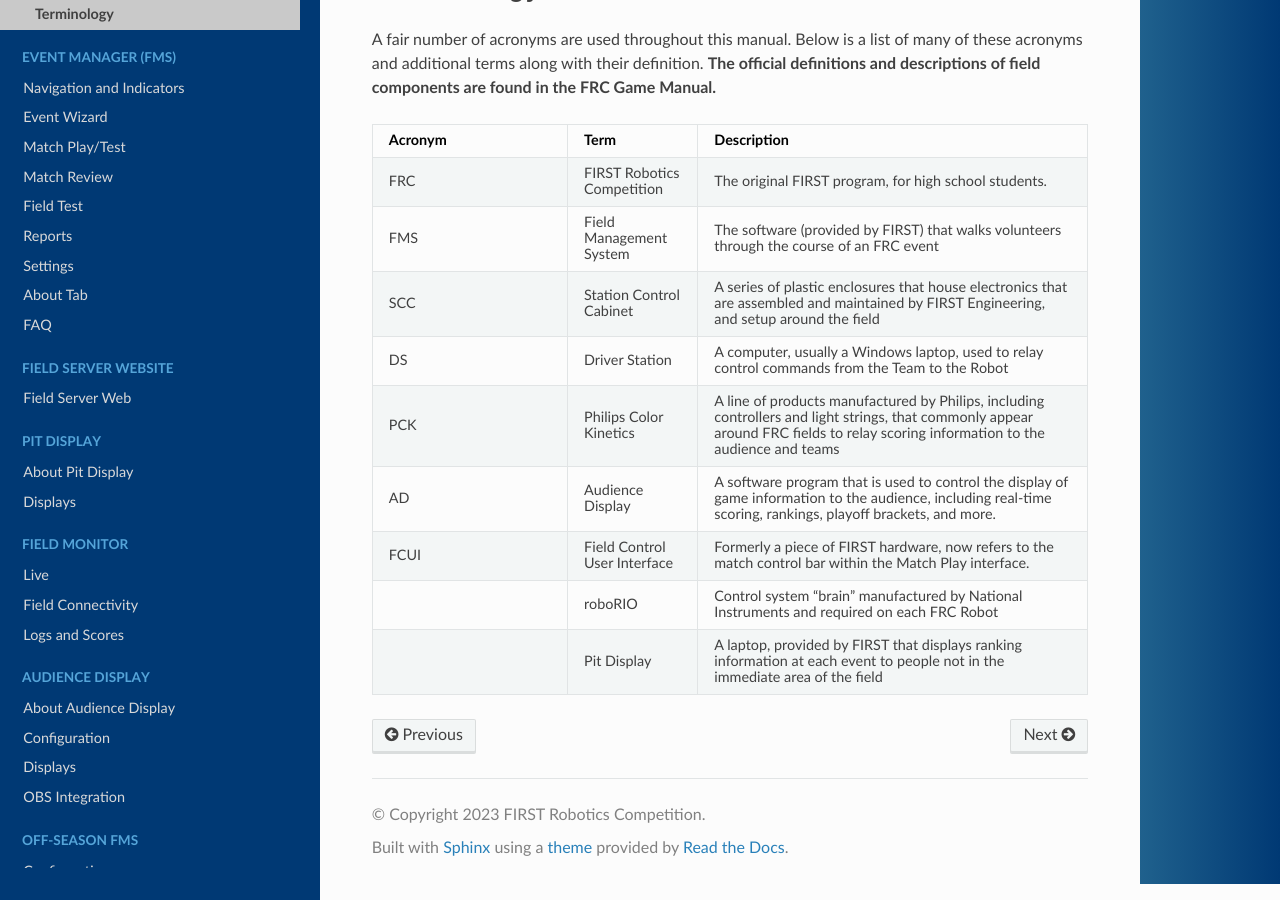
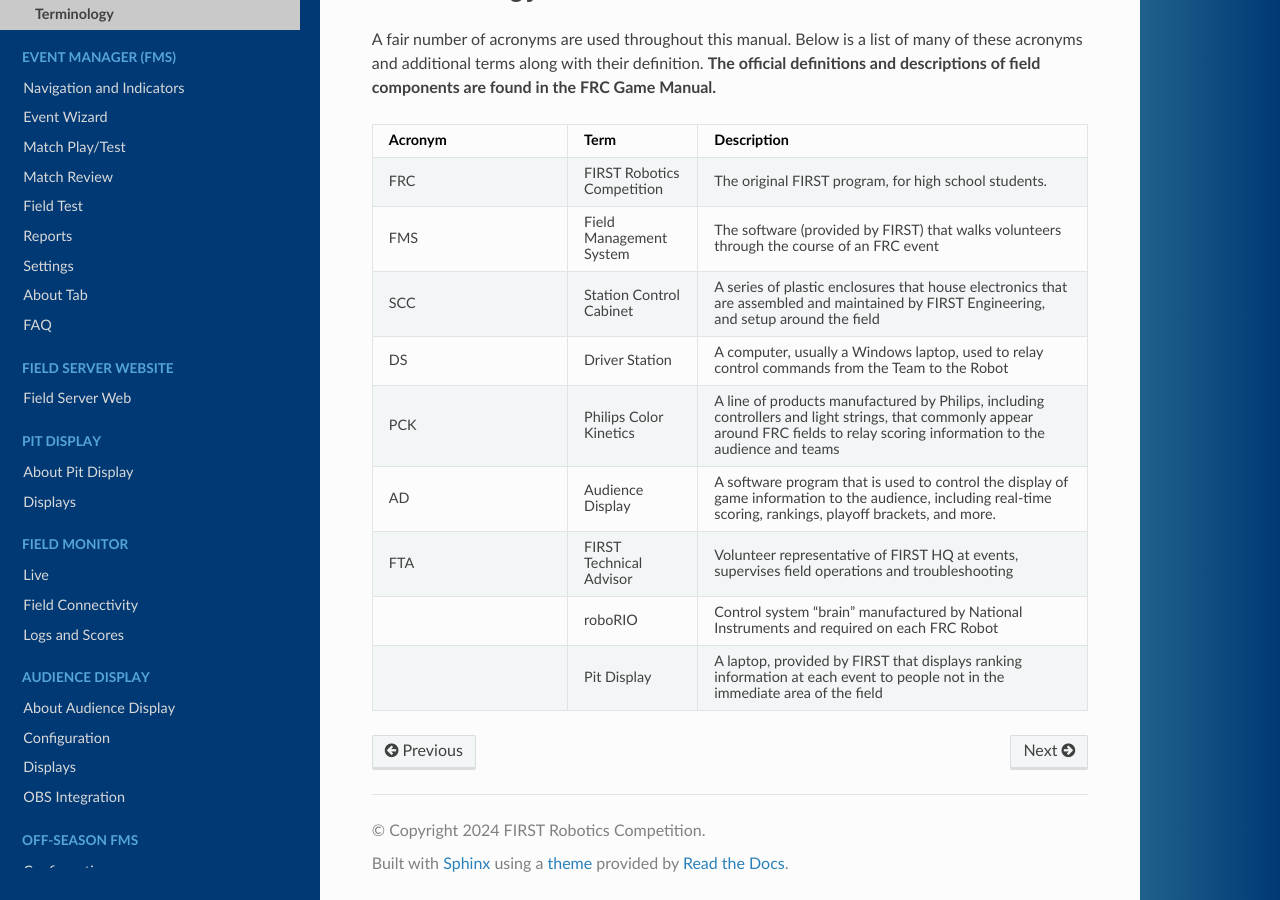
Before and after one commit to FIRSTRobotics/fms-manual, a Sphinx documentation site: the page built from source/overview-key-terminology/terminology.rst, in a window 1280 px wide and 900 px high, scrolled down 192 px. Built offline with Sphinx 7.4.7 and the Read the Docs theme 2.0.0, drawn with Linux system fonts in a browser that asks for light colours.

Commit message:
2024 Init

```diff
--- a/source/conf.py
+++ b/source/conf.py
@@ -18,11 +18,11 @@
 # -- Project information -----------------------------------------------------
 
 project = 'Field Management System Manual'
-copyright = '2023 FIRST Robotics Competition'
+copyright = '2024 FIRST Robotics Competition'
 author = 'FIRST'
 
 # The full version, including alpha/beta/rc tags
-release = '2023'
+release = '2024a'
 
 
 # -- General configuration ---------------------------------------------------
--- a/source/overview-key-terminology/about-fms-documentation-notes.rst
+++ b/source/overview-key-terminology/about-fms-documentation-notes.rst
@@ -19,11 +19,11 @@
 Current Revision
 ################
 
-.. image:: images/chargeduplogo.png
+.. image:: images/crescendologo.png
 	:align: center
 	:alt: FRC Current Season Game Logo
 
-While every effort is made to update the documentation to remain instep with all current features and season information, it's not always possible. As best as possible, the documentation is accurate for the current FIRST Robotics Competition game (based on the logo shown).
+Every effort is made to update the documentation to remain instep with all current features and season information. As best as possible, the documentation is accurate for the current FIRST Robotics Competition game (based on the logo shown).
 
 Documentation Accuracy
 ######################
--- a/source/overview-key-terminology/terminology.rst
+++ b/source/overview-key-terminology/terminology.rst
@@ -30,9 +30,9 @@
    * - AD
      - Audience Display
      - A software program that is used to control the display of game information to the audience, including real-time scoring, rankings, playoff brackets, and more.
-   * - FCUI
-     - Field Control User Interface
-     - Formerly a piece of FIRST hardware, now refers to the match control bar within the Match Play interface.
+   * - FTA
+     - FIRST Technical Advisor
+     - Volunteer representative of FIRST HQ at events, supervises field operations and troubleshooting
    * -
      - roboRIO
      - Control system "brain" manufactured by National Instruments and required on each FRC Robot
```
Also changed, not shown: source/overview-key-terminology/images/crescendologo.png (added).
